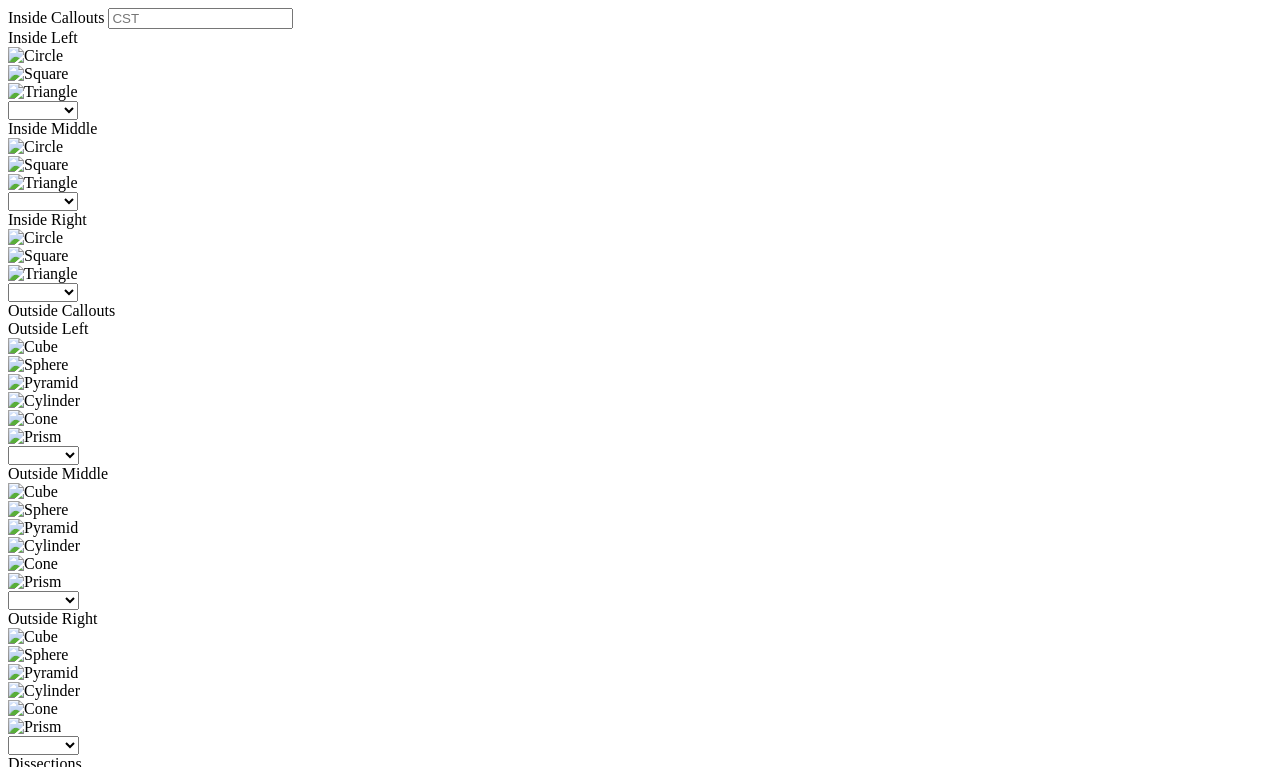
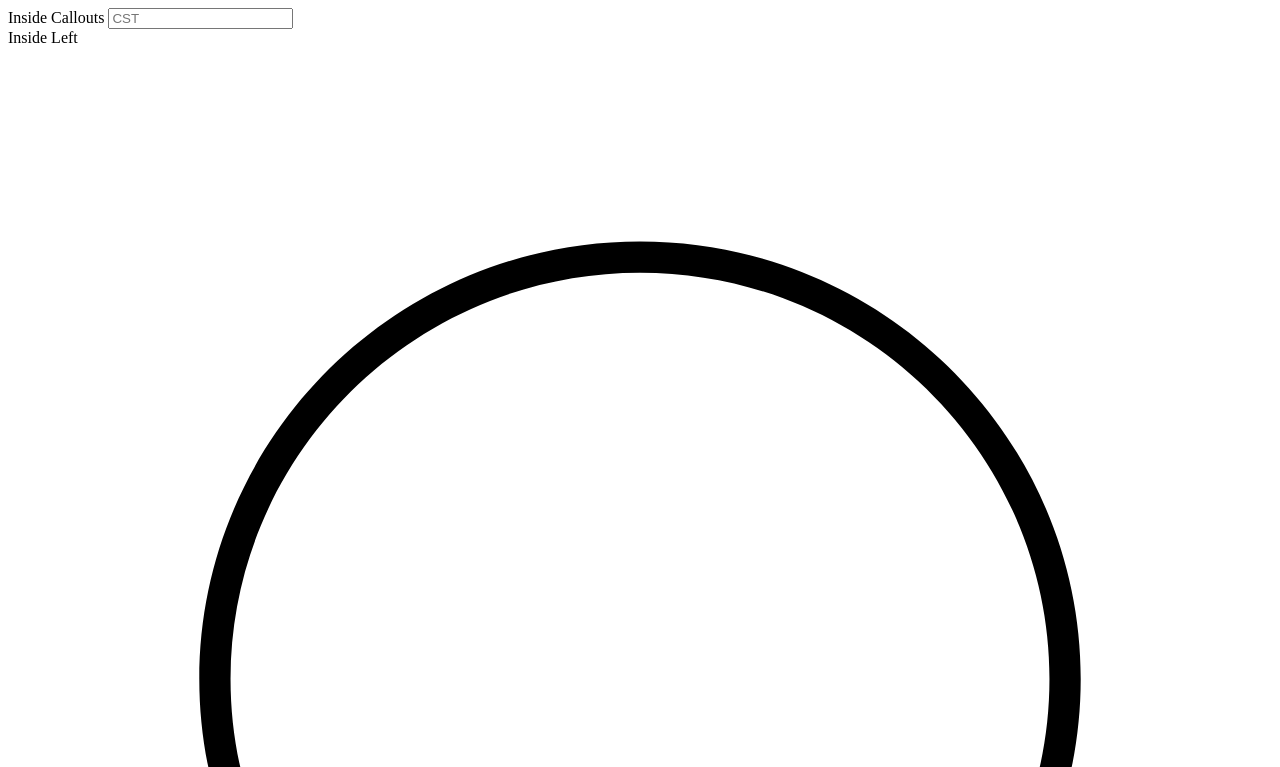
Before and after one commit to seratne/salvations-edge-verity, a plain HTML site: page index.html in a window 1280 px wide. Shown: the top 767 px of the page. Drawn offline with nearby package versions, Linux system fonts and the light colour scheme; the site is published under a folder, as on GitHub Pages, so addresses that start at the root find nothing.

Commit message:
Fixed image references

```diff
--- a/index.html
+++ b/index.html
@@ -24,17 +24,17 @@
         },
       twoD: ['Circle', 'Square', 'Triangle'],
       twoDWithImages: [
-        {name: 'Circle', image: '/images/circle.svg'},
-        {name: 'Square', image: '/images/square.svg'},
-        {name: 'Triangle', image: '/images/triangle.svg'},
+        {name: 'Circle', image: './images/circle.svg'},
+        {name: 'Square', image: './images/square.svg'},
+        {name: 'Triangle', image: './images/triangle.svg'},
       ],
       threeD: [
-        {name: 'Cube', symbol1: 'Square', symbol2: 'Square', isPure: true, image: '/images/cube.svg'},
-        {name: 'Sphere', symbol1: 'Circle', symbol2: 'Circle', isPure: true, image: '/images/sphere.svg'},
-        {name: 'Pyramid', symbol1: 'Triangle', symbol2: 'Triangle', isPure: true, image: '/images/pyramid.svg'},
-        {name: 'Cylinder', symbol1: 'Circle', symbol2: 'Square', isPure: false, image: '/images/cylinder.svg'},
-        {name: 'Cone', symbol1: 'Circle', symbol2: 'Triangle', isPure: false, image: '/images/cone.svg'},
-        {name: 'Prism', symbol1: 'Triangle', symbol2: 'Square', isPure: false, image: '/images/prism.svg'},
+        {name: 'Cube', symbol1: 'Square', symbol2: 'Square', isPure: true, image: './images/cube.svg'},
+        {name: 'Sphere', symbol1: 'Circle', symbol2: 'Circle', isPure: true, image: './images/sphere.svg'},
+        {name: 'Pyramid', symbol1: 'Triangle', symbol2: 'Triangle', isPure: true, image: './images/pyramid.svg'},
+        {name: 'Cylinder', symbol1: 'Circle', symbol2: 'Square', isPure: false, image: './images/cylinder.svg'},
+        {name: 'Cone', symbol1: 'Circle', symbol2: 'Triangle', isPure: false, image: './images/cone.svg'},
+        {name: 'Prism', symbol1: 'Triangle', symbol2: 'Square', isPure: false, image: './images/prism.svg'},
       ],
       insideCallouts: '',
       insideGuardianLeft: '',
@@ -494,7 +494,7 @@
                         <div>View Github Project</div>
                         <img
                             style="width: 3rem"
-                            src="/images/github.svg"
+                            src="./images/github.svg"
                             alt="Github"
                         />
                     </div>
```
